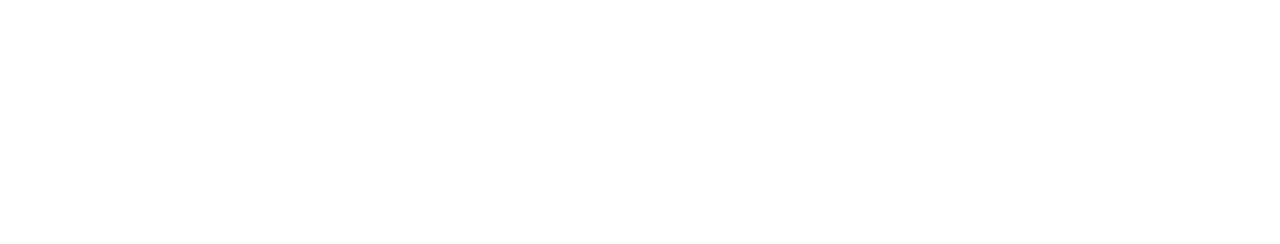
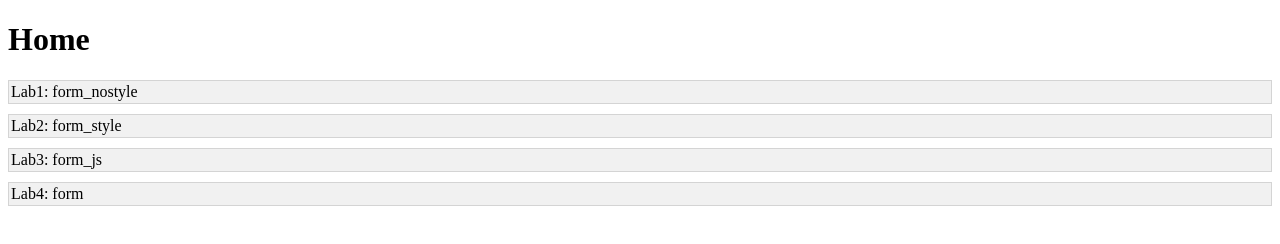
Before and after one commit to 248Kobe/2024OSS_Assignment2, a plain HTML site: page index.htm in a window 1280 px wide. Drawn offline with Linux system fonts and the light colour scheme.

Commit message:
index.htm added

```diff
--- a/index.htm
+++ b/index.htm
@@ -4,6 +4,39 @@
     <meta charset="UTF-8" />
     <meta name="viewport" content="width=device-width, initial-scale=1.0" />
     <title>Document</title>
+    <style>
+      #menulist {
+        margin: 0;
+        padding: 0;
+      }
+
+      .menuitem {
+        background-color: #f1f1f1;
+        border: 1px solid #d4d4d4;
+        list-style-type: none;
+        padding: 2px;
+        cursor: pointer;
+        margin-bottom: 10px;
+      }
+
+      .menuitem:hover {
+        background-color: #ffffff;
+      }
+    </style>
   </head>
-  <body></body>
+  <body>
+    <h1>Home</h1>
+    <ul id="menulist">
+      <li class="menuitem" onclick="location.href='form_nostyle.htm'">
+        Lab1: form_nostyle
+      </li>
+      <li class="menuitem" onclick="location.href='form_style.htm'">
+        Lab2: form_style
+      </li>
+      <li class="menuitem" onclick="location.href='form_js.htm'">
+        Lab3: form_js
+      </li>
+      <li class="menuitem" onclick="location.href='form.htm'">Lab4: form</li>
+    </ul>
+  </body>
 </html>
```
